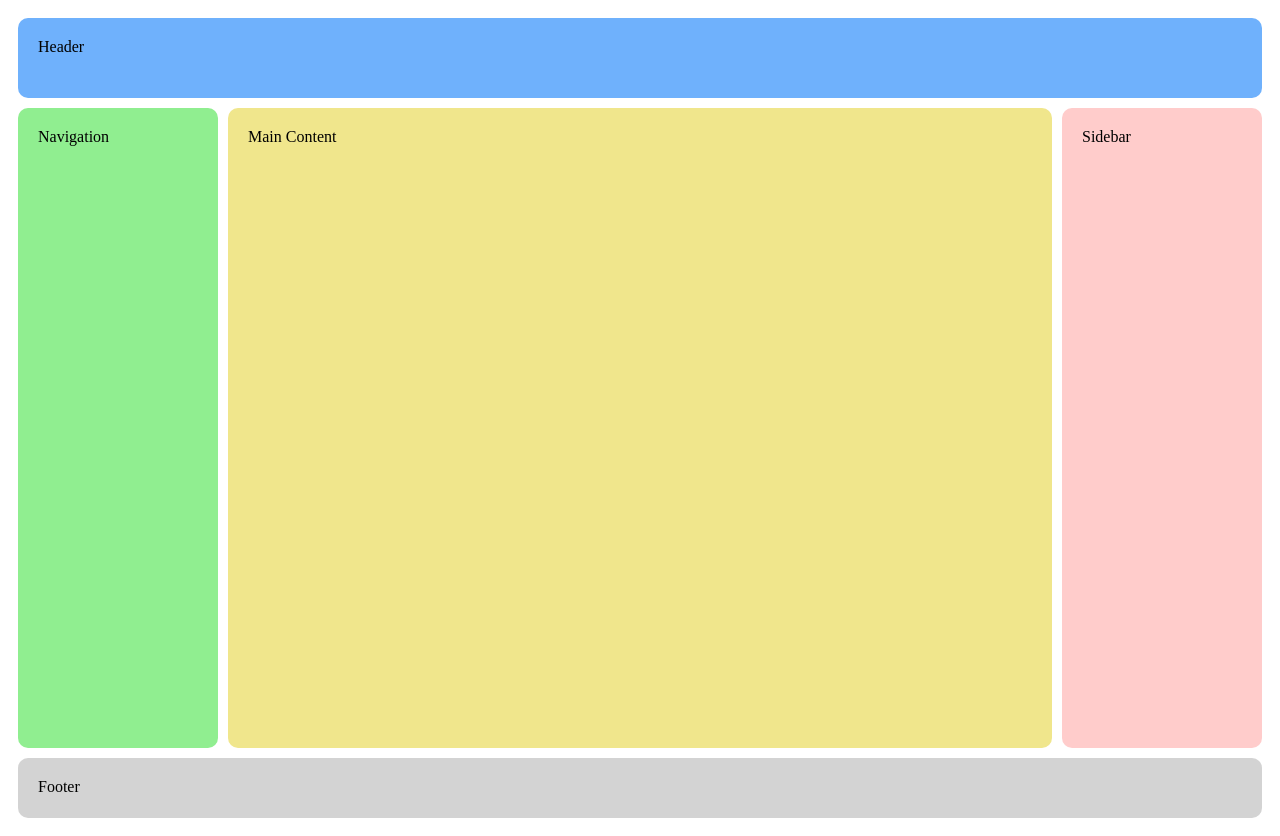
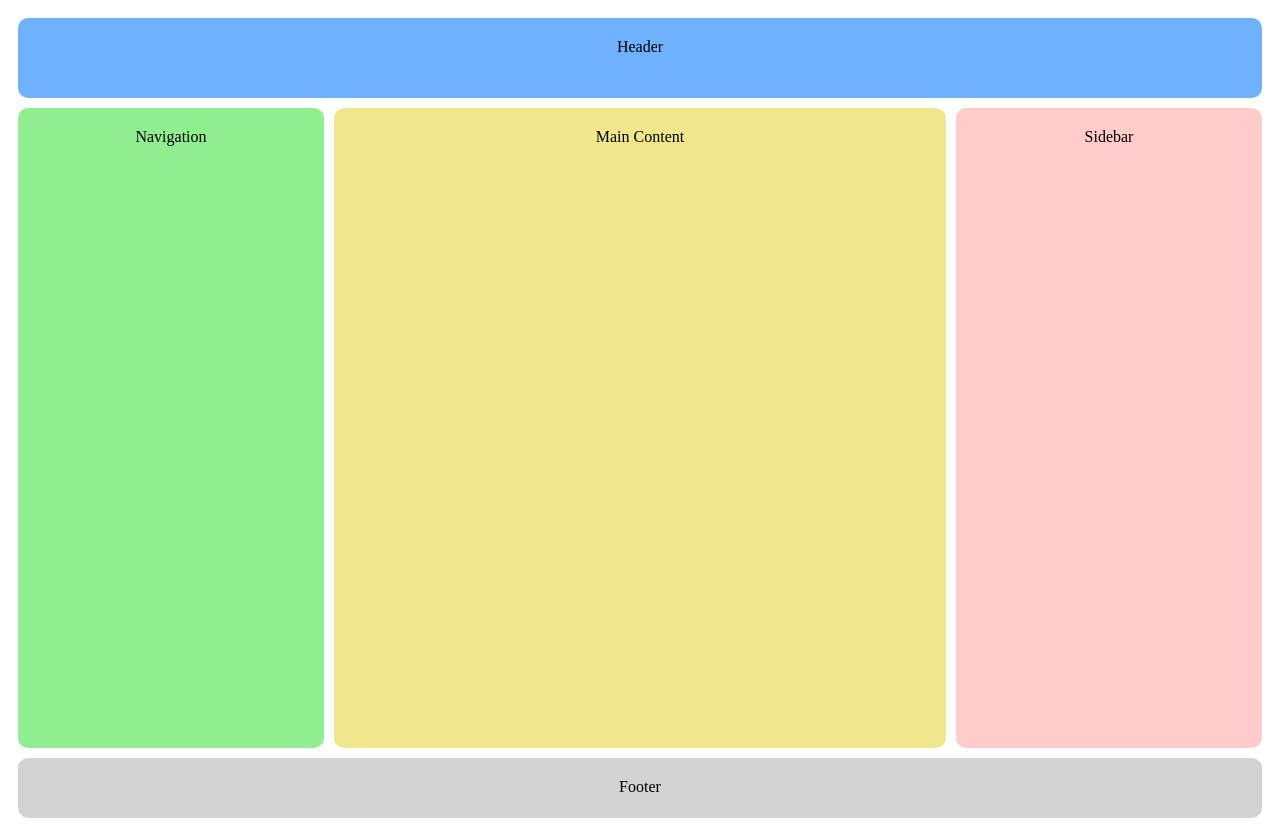
Before and after one commit to hnin267/grid_layout, a plain HTML site: page index.html in a window 1280 px wide. Drawn offline with Linux system fonts and the light colour scheme.

Commit message:
update of html and css

```diff
--- a/style.css
+++ b/style.css
@@ -1,8 +1,8 @@
 .container {
   display: grid;
-  grid-template-columns: 200px 1fr 200px;
-  grid-template-rows: 80px auto 60px;
-  gap: 10px;
+  grid-template-columns: 1fr 2fr 1fr;
+  grid-template-rows: 80px minmax(200px, auto) 60px;
+  grid-gap: 10px;
   height: 100vh;
   padding: 10px;
 }
@@ -12,24 +12,28 @@ header {
   background: #6fb1fc;
   padding: 20px;
   border-radius: 10px;
+  text-align: center;
 }
 
 nav {
   background: #90ee90;
   padding: 20px;
   border-radius: 10px;
+  text-align: center;
 }
 
 main {
   background: #f0e68c;
   padding: 20px;
   border-radius: 10px;
+  text-align: center;
 }
 
 aside {
   background: #ffcccb;
   padding: 20px;
   border-radius: 10px;
+  text-align: center;
 }
 
 footer {
@@ -37,4 +41,5 @@ footer {
   background: #d3d3d3;
   padding: 20px;
   border-radius: 10px;
+  text-align: center;
 }
```
